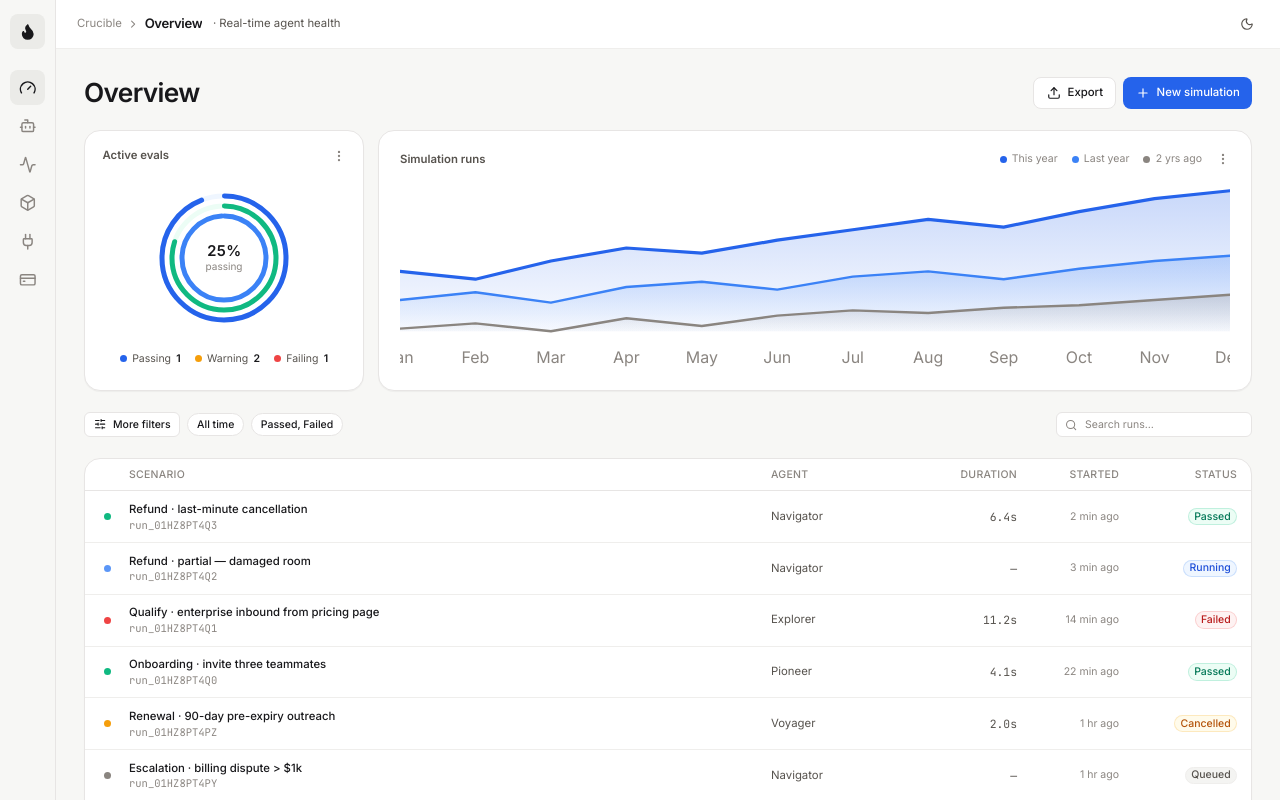
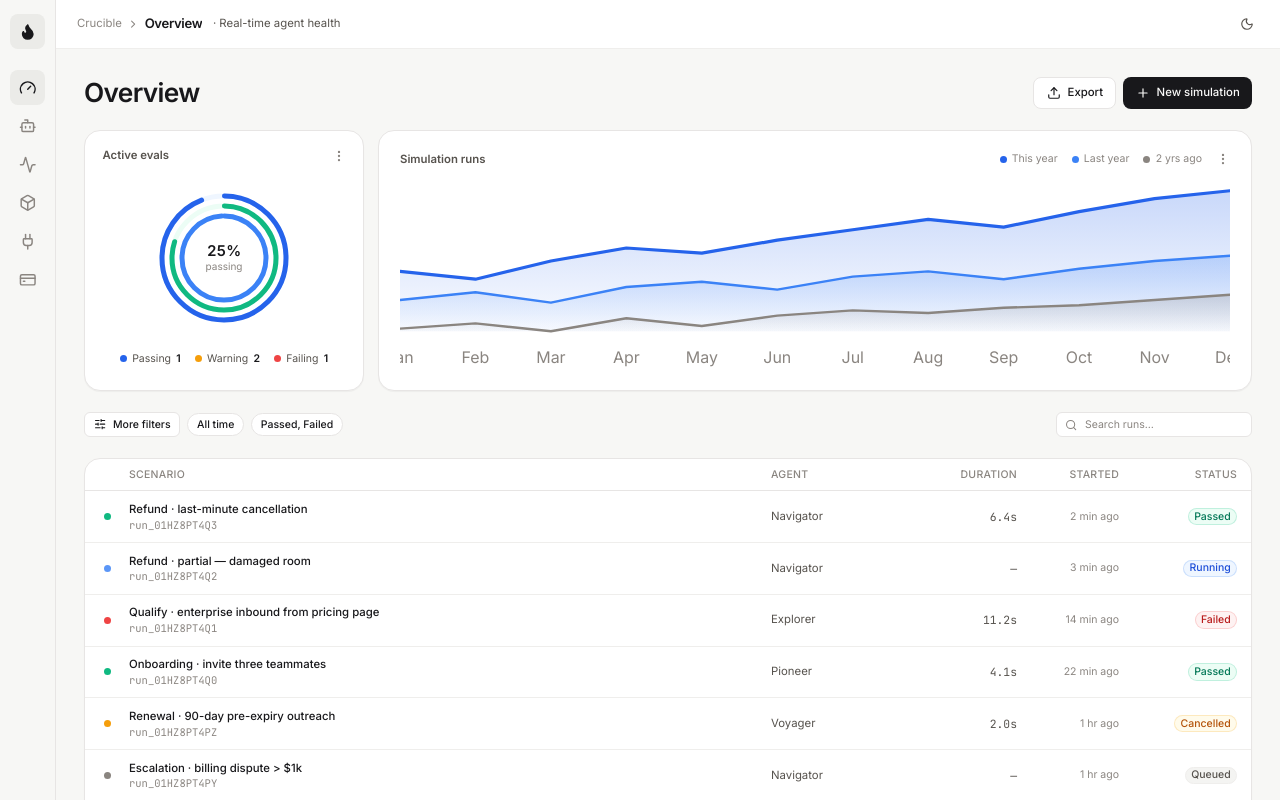
Before and after one commit to Soffi-Originals/crucible-demo, a React (Vite) app: page / in a window 1280 px wide. Shown: the top 800 px of the page. Built offline with nearby package versions, Linux system fonts and the light colour scheme.

Commit message:
fix(overview): switch New simulation button from accent to primary variant

```diff
--- a/src/pages/OverviewPage.tsx
+++ b/src/pages/OverviewPage.tsx
@@ -64,7 +64,7 @@ export function OverviewPage() {
           <Button variant="secondary" size="md" leadingIcon={<Upload className="h-4 w-4" />}>
             Export
           </Button>
-          <Button variant="accent" size="md" leadingIcon={<Plus className="h-4 w-4" />}>
+          <Button variant="primary" size="md" leadingIcon={<Plus className="h-4 w-4" />}>
             New simulation
           </Button>
         </div>
```
